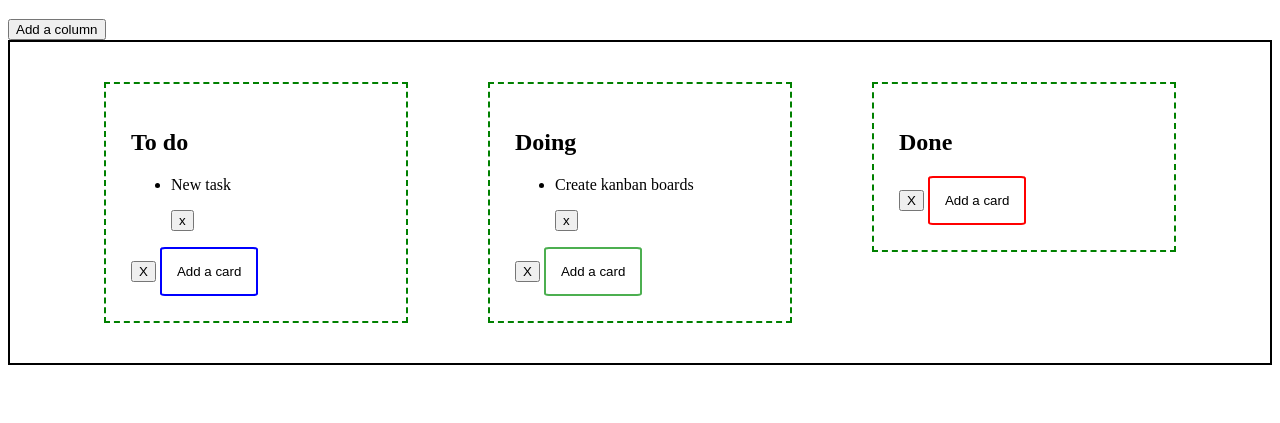
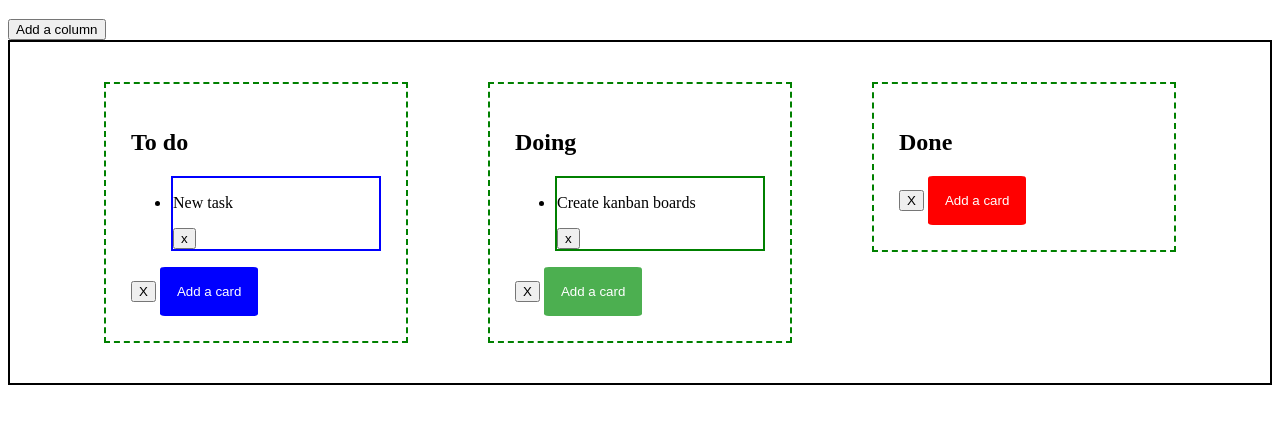
Before and after one commit to dave8git/trelloKanban, a plain HTML site: page index.html in a window 1280 px wide. Shown: the part 61-484 px from the top of the page. Drawn offline with nearby package versions, Linux system fonts and the light colour scheme.

Commit message:
fix something or nothing

```diff
--- a/index.html
+++ b/index.html
@@ -24,7 +24,7 @@
     </div>
 </script>
     <script id="card-template" type="x-tmpl-mustache">
-        <div class="card">
+        <div class="card {{ borderColor }}">
       <p class="card-description">{{ description }}</p>
       <button class="btn-delete">x</button>
     </div
--- a/script.js
+++ b/script.js
@@ -49,18 +49,20 @@
         }
     };
 
-    function Card(description) {
+    function Card(description, borderColor) {
         var self = this;
 
         this.id = randomString();
         this.description = description;
+        this.borderColor = borderColor;
         this.element = generateTemplate('card-template', {
-            description: this.description
+            description: this.description,
+            borderColor: this.borderColor
         }, 'li');
 
         this.element.querySelector('.card').addEventListener('click', function (event) {
             event.stopPropagation();
-
+            this.element.querySelector('.card').classList.add('borderColor');
             if (event.target.classList.contains('btn-delete')) {
                 self.removeCard();
             }
@@ -103,8 +105,8 @@
     board.addColumn(doneColumn);
 
     // CREATING CARDS
-    var card1 = new Card('New task');
-    var card2 = new Card('Create kanban boards');
+    var card1 = new Card('New task', 'cardBorderBlue');
+    var card2 = new Card('Create kanban boards', 'cardBorderGreen');
 
     // ADDING CARDS TO COLUMNS
     todoColumn.addCard(card1);
--- a/style.css
+++ b/style.css
@@ -1,3 +1,6 @@
+* {
+    box-shadow: border-box;
+}
 .column-container {
     display: flex;
     border: 2px black solid;
@@ -14,27 +17,61 @@
     max-width: 450px;
 }
 .add-card {
-    background-color: #fff;
-    border: 2px solid #d3d3d3;
-}
-.btnToDoColor {
-    background-color: white;
-    color: black;
-    border: 2px solid blue;
+    background-color: #d3d3d3;
+    color: white;
+    border: 2px solid transparent;
+    transition-duration: 0.4s;
     border-radius: 5%;
     padding: 15px;
 }
-.btnDoingColor {
-    background-color: white;
+.add-card:hover {
+    border: 2px solid #f3f3f3;
+    background-color: #fff;
     color: black;
-    border: 2px solid #4CAF50;
+}
+.btnToDoColor {
+    background-color: blue;
+    color: white;
+    border: 2px solid transparent;
+    transition-duration: 0.4s;
     border-radius: 5%;
     padding: 15px;
 }
-.btnDoneColor {
-    background-color: white;
+.btnToDoColor:hover {
+    border: 2px solid blue;
+    background-color: #fff;
     color: black;
-    border: 2px solid red;
+}
+.btnDoingColor {
+    background-color: #4CAF50;
+    color: white;
+    border: 2px solid transparent;
+    transition-duration: 0.4s;
     border-radius: 5%;
     padding: 15px;
 }
+.btnDoingColor:hover {
+    border: 2px solid #4CAF50;
+    background-color: #fff;
+    color: black;
+}
+.btnDoneColor {
+    background-color: red;
+    color: white;
+    border: 2px solid transparent;
+    transition-duration: 0.4s;
+    border-radius: 5%;
+    padding: 15px;
+}
+.btnDoneColor:hover {
+    border: 2px solid red;
+    background-color: #fff;
+    color: black;
+}
+.cardBorderBlue {
+    border: 2px solid blue;
+}
+
+.cardBorderGreen {
+    border: 2px solid green
+}
```
